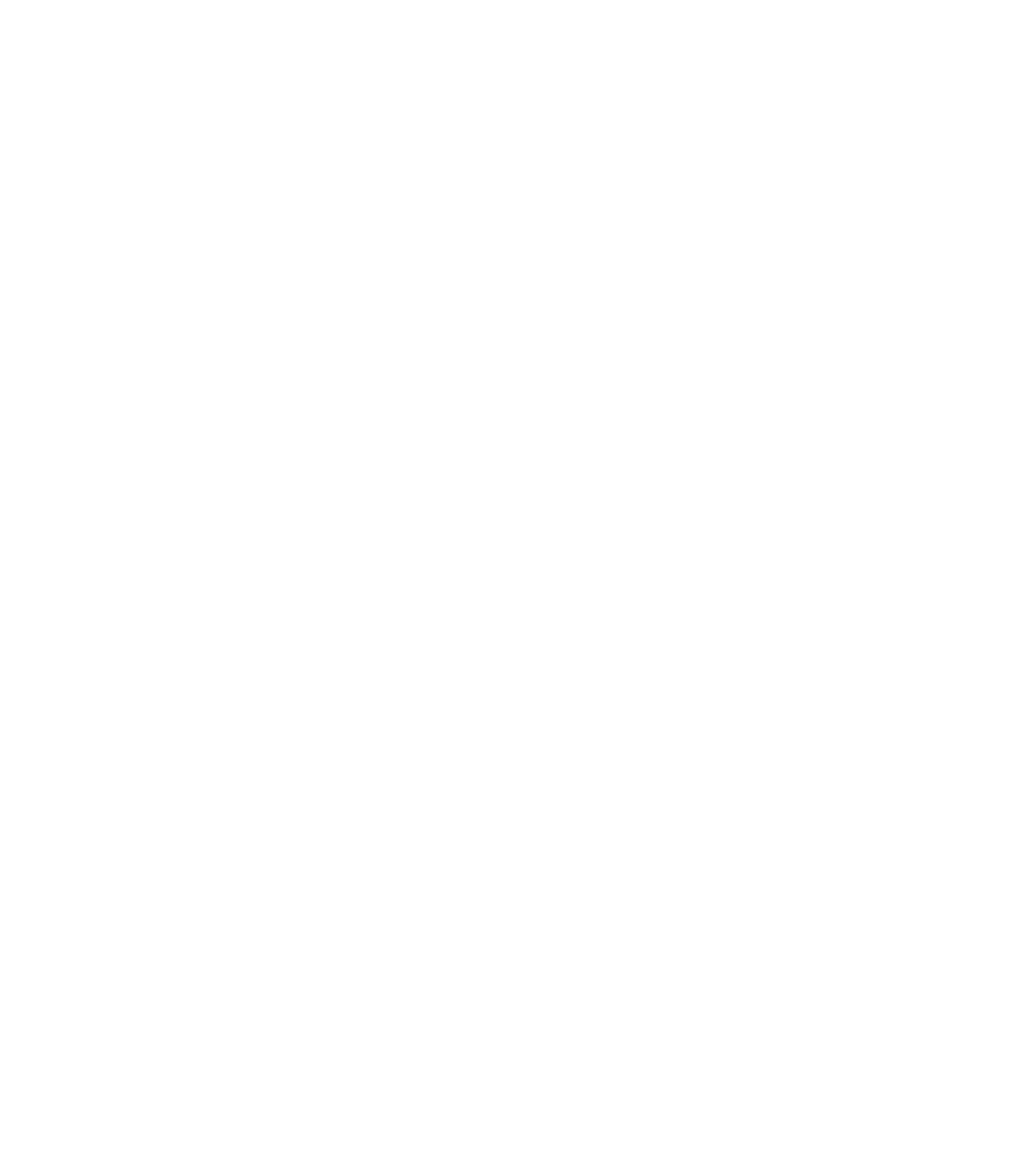
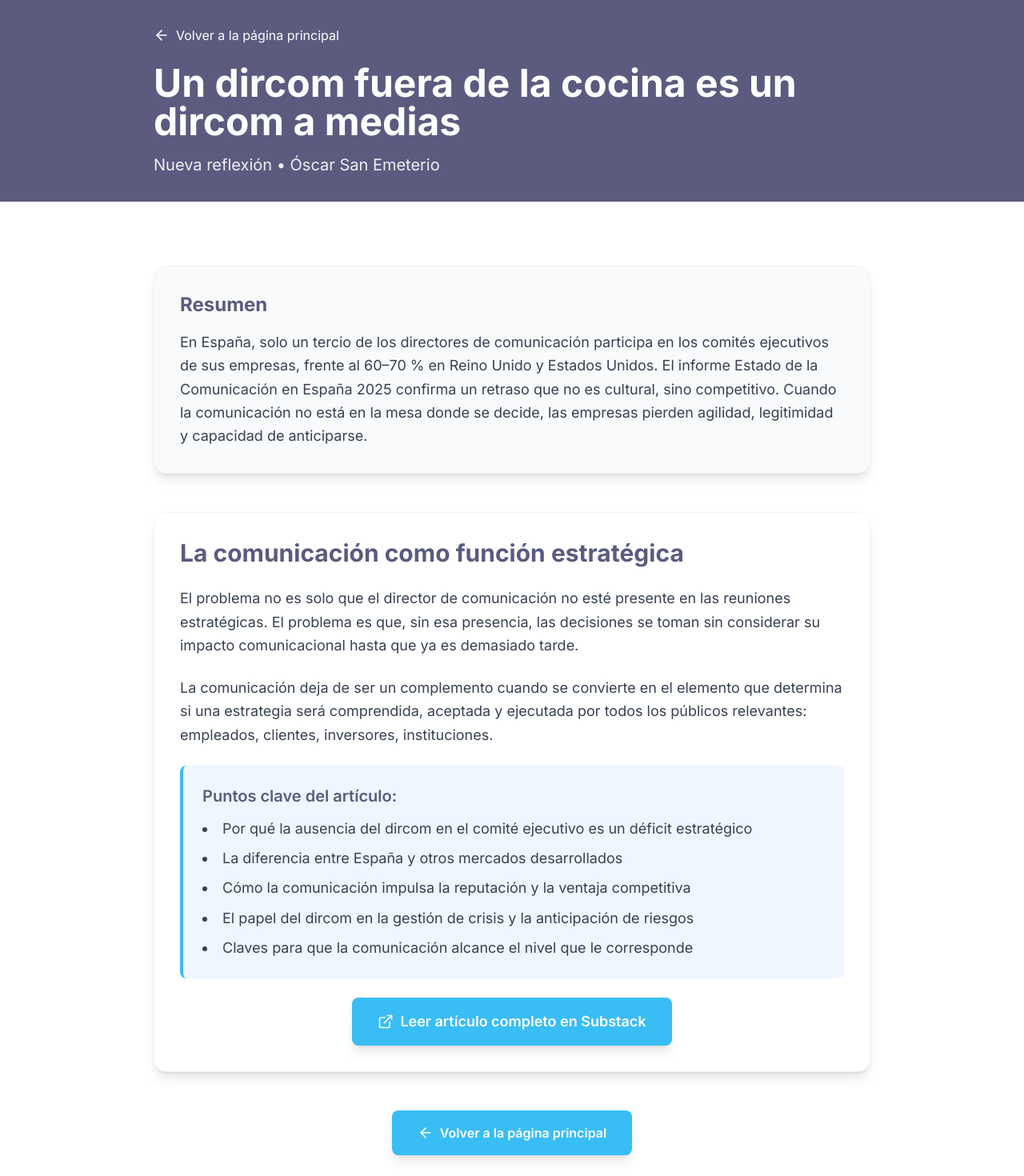
Before and after one commit to osanemeterio/oscarsanemeterio, a React (Vite) app: page /blog/dircom-fuera-cocina in a window 1280 px wide. Before the commit this address had no page. Shown: the top 1470 px of the page at 80% size. Before the commit the page ends 800 px from the top, so only its background shows below. Built offline with nearby package versions, Linux system fonts and the light colour scheme.

Commit message:
Added package-lock.json

```diff
--- a/src/App.tsx
+++ b/src/App.tsx
@@ -17,6 +17,7 @@ import ManualesIA from './pages/ManualesIA'
 import DividendoOcultoComunicacion from './pages/DividendoOcultoComunicacion'
 import ComunicacionInterna from './pages/ComunicacionInterna'
 import RetenerTalento from './pages/RetenerTalento'
+import DircomFueraCocina from './pages/DircomFueraCocina'
 
 function App() {
   return (
@@ -41,6 +42,7 @@ function App() {
         <Route path="/blog/dividendo-oculto-comunicacion" element={<DividendoOcultoComunicacion />} />
         <Route path="/blog/comunicacion-interna" element={<ComunicacionInterna />} />
         <Route path="/blog/retener-talento" element={<RetenerTalento />} />
+        <Route path="/blog/dircom-fuera-cocina" element={<DircomFueraCocina />} />
       </Routes>
     </Router>
   )
--- /dev/null
+++ b/src/pages/DircomFueraCocina.tsx
@@ -0,0 +1,96 @@
+import { ArrowLeft, ExternalLink } from 'lucide-react'
+
+export default function DircomFueraCocinaPage() {
+  return (
+    <div className="min-h-screen bg-white">
+      <header className="bg-[#5a5b7f] py-8 px-4">
+        <div className="max-w-4xl mx-auto">
+          <a
+            href="/"
+            className="inline-flex items-center text-white hover:text-[#39bdf5] transition-colors mb-6"
+          >
+            <ArrowLeft className="w-5 h-5 mr-2" />
+            Volver a la página principal
+          </a>
+          <h1 className="text-4xl md:text-5xl font-bold text-white mb-4">
+            Un dircom fuera de la cocina es un dircom a medias
+          </h1>
+          <p className="text-xl text-white/90">
+            Nueva reflexión • Óscar San Emeterio
+          </p>
+        </div>
+      </header>
+
+      <main className="py-20 px-4">
+        <div className="max-w-4xl mx-auto">
+
+          <div className="mb-12">
+            <div className="bg-gray-50 p-8 rounded-2xl shadow-lg border border-gray-100">
+              <h2 className="text-2xl font-bold text-[#5a5b7f] mb-4">Resumen</h2>
+              <p className="text-lg text-gray-700 leading-relaxed">
+                En España, solo un tercio de los directores de comunicación participa en los comités
+                ejecutivos de sus empresas, frente al 60–70 % en Reino Unido y Estados Unidos.
+                El informe Estado de la Comunicación en España 2025 confirma un retraso que no es
+                cultural, sino competitivo. Cuando la comunicación no está en la mesa donde se decide,
+                las empresas pierden agilidad, legitimidad y capacidad de anticiparse.
+              </p>
+            </div>
+          </div>
+
+          <div className="mb-12">
+            <div className="bg-white p-8 rounded-2xl shadow-lg border border-gray-100">
+              <h2 className="text-3xl font-bold text-[#5a5b7f] mb-6">La comunicación como función estratégica</h2>
+
+              <div className="text-lg text-gray-700 leading-relaxed space-y-6">
+                <p>
+                  El problema no es solo que el director de comunicación no esté presente en las reuniones
+                  estratégicas. El problema es que, sin esa presencia, las decisiones se toman sin considerar
+                  su impacto comunicacional hasta que ya es demasiado tarde.
+                </p>
+
+                <p>
+                  La comunicación deja de ser un complemento cuando se convierte en el elemento que determina
+                  si una estrategia será comprendida, aceptada y ejecutada por todos los públicos relevantes:
+                  empleados, clientes, inversores, instituciones.
+                </p>
+
+                <div className="bg-blue-50 p-6 rounded-lg border-l-4 border-[#39bdf5] my-8">
+                  <h3 className="text-xl font-semibold text-[#5a5b7f] mb-3">Puntos clave del artículo:</h3>
+                  <ul className="list-disc list-inside space-y-2 text-gray-700">
+                    <li>Por qué la ausencia del dircom en el comité ejecutivo es un déficit estratégico</li>
+                    <li>La diferencia entre España y otros mercados desarrollados</li>
+                    <li>Cómo la comunicación impulsa la reputación y la ventaja competitiva</li>
+                    <li>El papel del dircom en la gestión de crisis y la anticipación de riesgos</li>
+                    <li>Claves para que la comunicación alcance el nivel que le corresponde</li>
+                  </ul>
+                </div>
+
+                <div className="text-center mt-8">
+                  <a
+                    href="https://osanemeterio.substack.com/p/un-dircom-fuera-de-la-cocina-es-un"
+                    target="_blank"
+                    rel="noopener noreferrer"
+                    className="btn-primary inline-flex items-center space-x-2 text-lg"
+                  >
+                    <ExternalLink className="w-5 h-5" />
+                    <span>Leer artículo completo en Substack</span>
+                  </a>
+                </div>
+              </div>
+            </div>
+          </div>
+
+          <div className="text-center">
+            <a
+              href="/"
+              className="btn-primary inline-flex items-center space-x-2"
+            >
+              <ArrowLeft className="w-5 h-5" />
+              <span>Volver a la página principal</span>
+            </a>
+          </div>
+        </div>
+      </main>
+    </div>
+  )
+}
--- a/src/pages/Home.tsx
+++ b/src/pages/Home.tsx
@@ -444,10 +444,8 @@ function App() {
 
           <div className="grid md:grid-cols-2 gap-8 mb-12">
             {/* Entrada sobre dircom */}
-            <a
-              href="https://osanemeterio.substack.com/p/un-dircom-fuera-de-la-cocina-es-un"
-              target="_blank"
-              rel="noopener noreferrer"
+            <Link
+              to="/blog/dircom-fuera-cocina"
               className="slide-up bg-white/10 backdrop-blur-sm p-6 rounded-2xl shadow-lg border border-white/20 hover:bg-white/20 transition-all duration-300 block text-left"
             >
               <h3 className="text-xl font-bold text-white mb-3">
@@ -457,7 +455,7 @@ function App() {
                 En España, solo un tercio de los directores de comunicación participa en los comités ejecutivos de sus empresas, frente al 60–70 % en Reino Unido y Estados Unidos. El informe Estado de la Comunicación en España 2025 confirma un retraso que no es cultural, sino competitivo.
               </p>
               <span className="text-[#39bdf5] font-medium">Leer más →</span>
-            </a>
+            </Link>
 
             {/* Entrada sobre retener talento */}
             <Link
```
Also changed, not shown: 2 other files (tests, documents, lock files or other folders).
